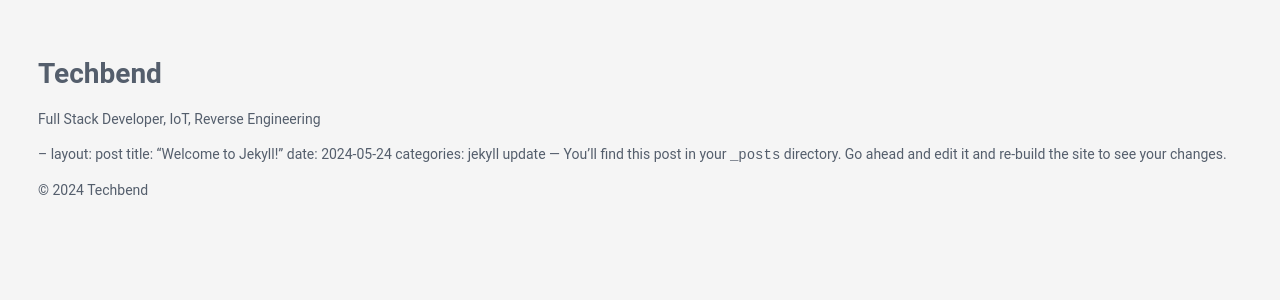
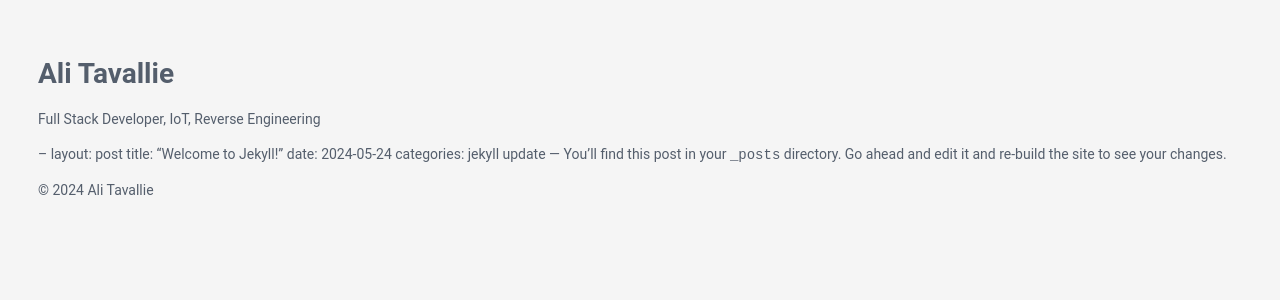
Before and after one commit to techbend/techbend.github.io, a Jekyll site: the page built from _posts/2024-05-24-welcome-to-jekyll.markdown, in a window 1280 px wide. Shown: the top 300 px of the page. Built offline with Jekyll 4.4.1, drawn with Linux system fonts in a browser that asks for light colours; our own code applies the rules of GitHub Pages for plain Markdown files.

Commit message:
fix information

```diff
--- a/_config.yml
+++ b/_config.yml
@@ -1,8 +1,8 @@
 # Your Website Title
-title: Techbend
+title: Ali Tavallie
 
 # Your Website URL
-url: 'http://techbend.github.io'
+url: 'http://techbend.io'
 
 # Leave it default
 baseurl: ''
@@ -13,12 +13,12 @@
 
 # Index page and Profile Information
 name: Ali Tavallie
-tagline: Software Developer, IoT, Reverse Engineering
+tagline: Software Developer, MLOps, Machine Learning Engineering
 pic: profile.png # profile.png can be found at /assets/images/profile.png
 description: Full Stack Developer, IoT, Reverse Engineering
 # description_tiny: 'Home: +60-4 | Studied: +1-408 | Work: +60-3'
 email: you.email.email@gmail.com
-website: http://techbend.github.io # do not add http://
+website: http://techbend.io # do not add http://
 linkedin: tavallaie
 github: tavallaie
 # twitter: '@realmelvinchng'
```
